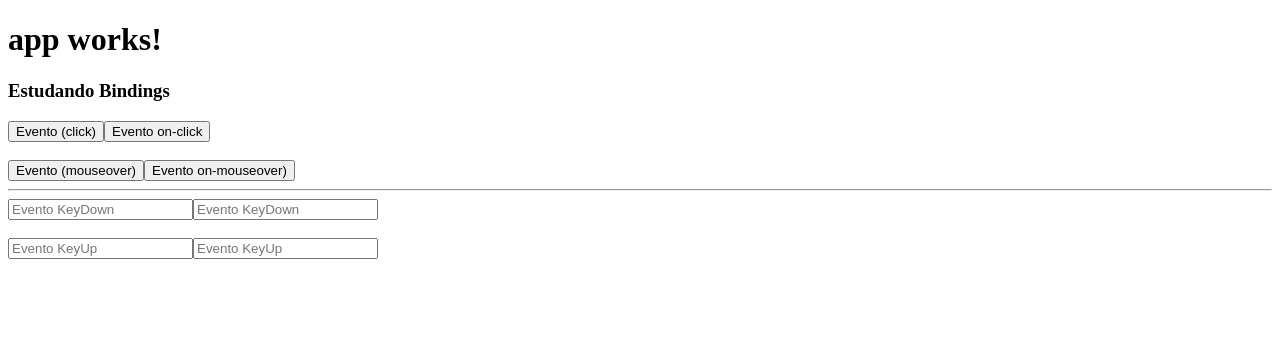
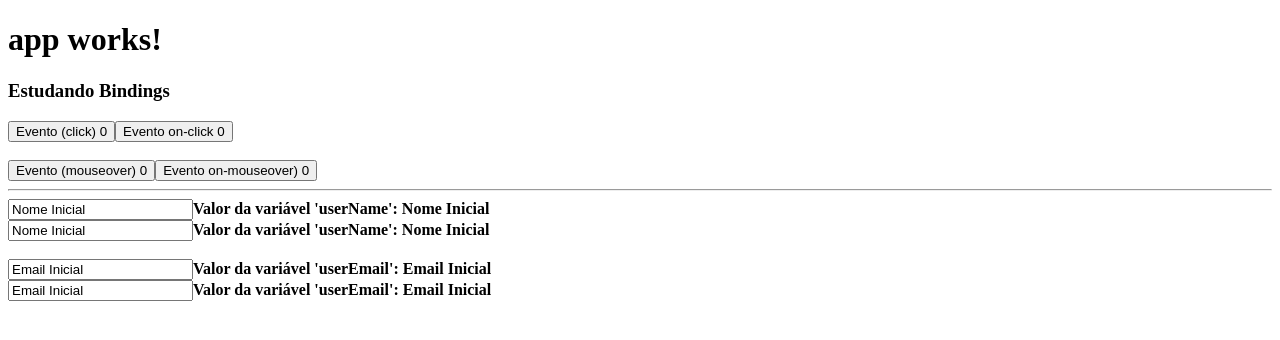
Before and after one commit to wellperez/taskmanager-frontend, an Angular app: page / in a window 1280 px wide. Shown: the top 340 px of the page. Built offline with nearby package versions, Linux system fonts and the light colour scheme.

Commit message:
Binding from logic to view

```diff
--- a/src/app/learning-bindings/learning-bindings.component.html
+++ b/src/app/learning-bindings/learning-bindings.component.html
@@ -1,19 +1,34 @@
 <h3>Estudando Bindings</h3>
 
-<button (click)="onClick()">Evento (click)</button>
-<button on-click="onClick()">Evento on-click</button>
+<button (click)="onClick()">Evento (click) {{ mouseClickCount }}</button>
+<button on-click="onClick()">Evento on-click {{ mouseClickCount }}</button>
 
 <br /><br />
 
-<button (mouseover)="onMouseOver()">Evento (mouseover)</button>
-<button on-mouseover="onMouseOver()">Evento on-mouseover)</button>
+<button (mouseover)="onMouseOver()">Evento (mouseover) {{ mouseOverCount }}</button>
+<button on-mouseover="onMouseOver()">Evento on-mouseover) {{ mouseOverCount }}</button>
 
 <hr />
 
-<input type="text" placeholder="Evento KeyDown" (keydown)="onKeyDown()">
-<input type="text" placeholder="Evento KeyDown" on-keydown="onKeyDown()">
+<input type="text" placeholder="Evento KeyDown" (keydown)="onKeyDown($event)" [value]="userName">
+<strong>Valor da variável 'userName': {{ userName }}</strong>
+
+<br />
+<input type="text" placeholder="Evento KeyDown" on-keydown="onKeyDown($event)" value="{{ userName }}">
+<strong>Valor da variável 'userName': {{ userName }}</strong>
 
 <br /><br />
 
-<input type="text" placeholder="Evento KeyUp" (keyup)="onKeyUp()">
-<input type="text" placeholder="Evento KeyUp" on-keyup="onKeyUp()">
+<input type="text" placeholder="Evento KeyUp" (keyup)="onKeyUp($event)" [value]="userEmail">
+<strong>Valor da variável 'userEmail': {{ userEmail }}</strong>
+
+<br />
+
+<input type="text" placeholder="Evento KeyUp" on-keyup="onKeyUp($event)" value="{{ userEmail }}">
+<strong [class.bg-red]="mouseClickCount > 3">Valor da variável 'userEmail': {{ userEmail }}</strong>
+
+<style>
+ .bg-red{
+   background-color: red;
+ }
+</style>
--- a/src/app/learning-bindings/learning-bindings.component.ts
+++ b/src/app/learning-bindings/learning-bindings.component.ts
@@ -7,21 +7,38 @@ import { Component } from '@angular/core';
 
 export class LearningBindingsComponent {
   // mouse events
+  public mouseClickCount: number;
+  public mouseOverCount: number;
+  public userName: string;
+  public userEmail: string;
+
+  public constructor() {
+    this.mouseClickCount = 0;
+    this.mouseOverCount = 0;
+    this.userName = 'Nome Inicial';
+    this.userEmail = 'Email Inicial';
+  }
 
   public onClick() {
     console.log('Evento onCLick disparado!');
+    this.mouseClickCount++;
   }
 
   public onMouseOver() {
     console.log('Evento onMouseOver disparado!');
+    this.mouseOverCount++;
   }
 
   // key events
-  public onKeyDown() {
+  public onKeyDown(event: any) {
     console.log('Evento onKeyDown disparado!');
+    console.log(event);
+    this.userName = event.target.value;
   }
 
-  public onKeyUp() {
+  public onKeyUp(event: any) {
     console.log('Evento onKeyUp disparado!');
+    console.log(event);
+    this.userEmail = event.target.value;
   }
 }
```
